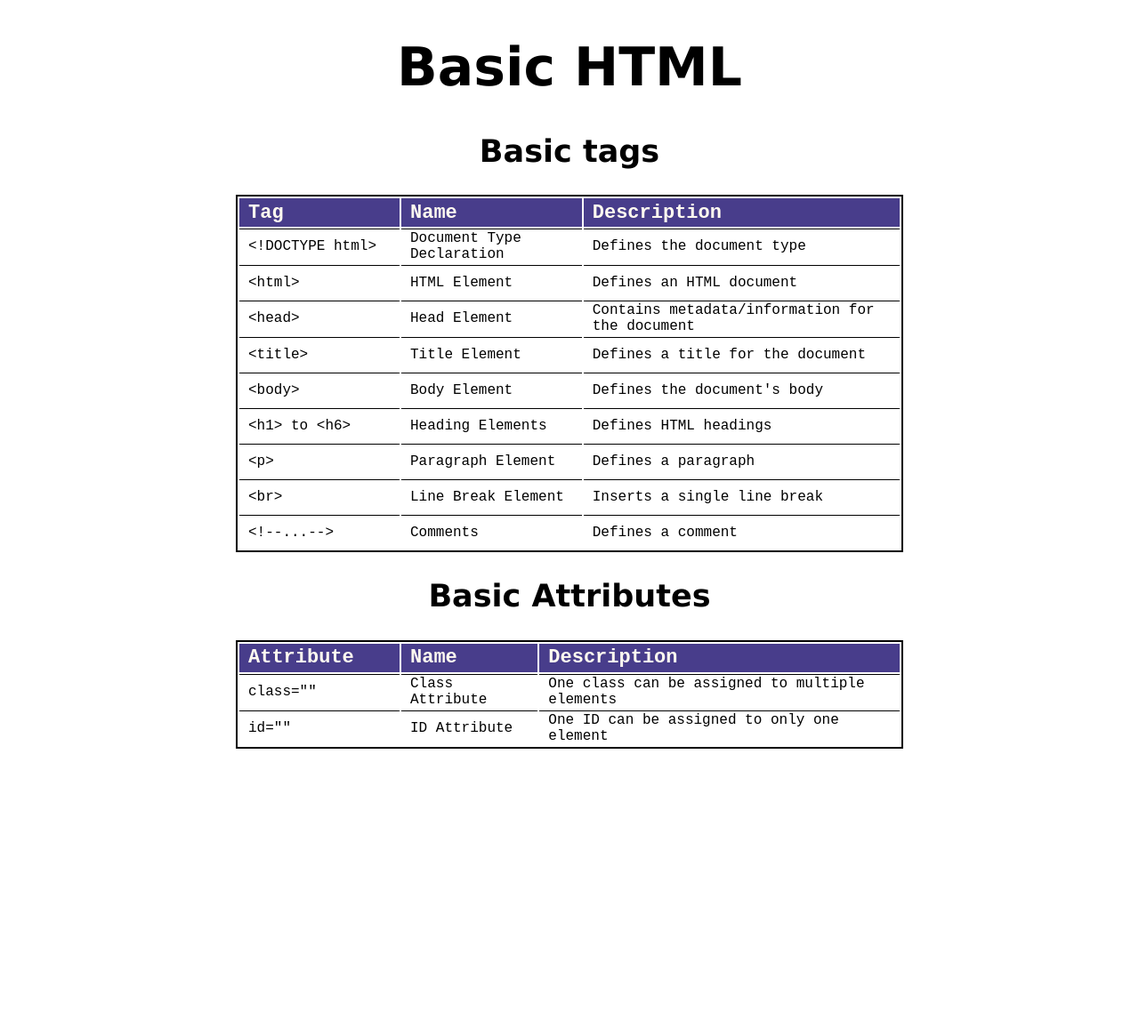
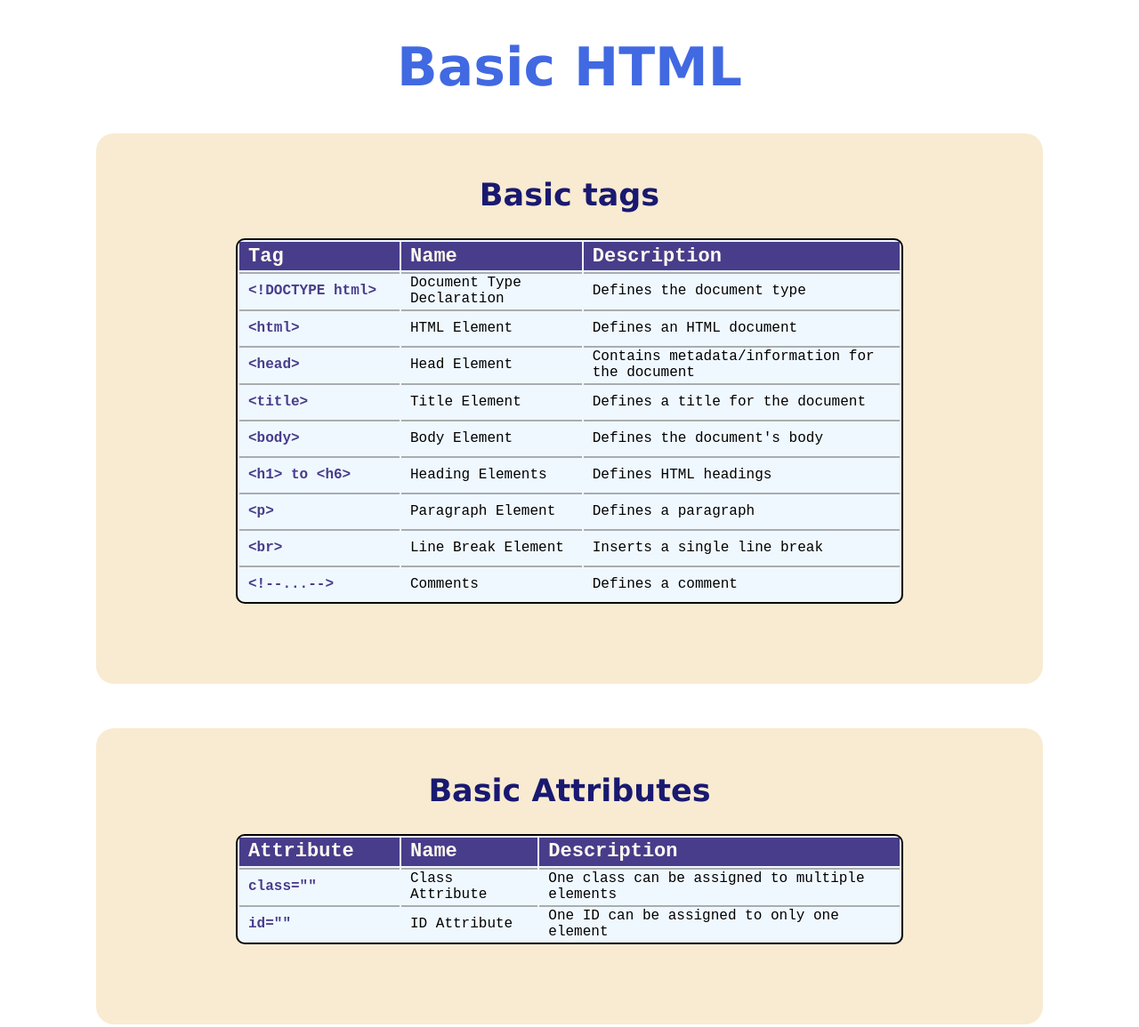
Before and after one commit to Radensuaso/html-cheatsheet, a plain HTML site: page index.html in a window 1280 px wide. Shown: the whole page at 89% size. Before the commit the page ends 850 px from the top, so only its background shows below. Drawn offline with Linux system fonts and the light colour scheme.

Commit message:
Finnished the project

```diff
--- a/index.html
+++ b/index.html
@@ -9,6 +9,7 @@
 </head>
 <body>
     <h1>Basic HTML</h1>
+    <section id="tags">
         <h2>Basic tags</h2>
         <table>
             <thead>
@@ -20,54 +21,56 @@
             </thead>
             <tbody>
                 <tr>
-                <td class="tag">&lt;!DOCTYPE html&gt;</th>
+                    <td class="symbol">&lt;!DOCTYPE html&gt;</th>
                     <td>Document Type Declaration</td>
                     <td>Defines the document type</td>
                 </tr>
                 <tr>
-                <td class="tag">&lt;html&gt;</th>
+                    <td class="symbol">&lt;html&gt;</th>
                     <td>HTML Element</td>
                     <td>Defines an HTML document</td>
                 </tr>
                 <tr>
-                <td class="tag">&lt;head&gt;</th>
+                    <td class="symbol">&lt;head&gt;</th>
                     <td>Head Element</td>
                     <td>Contains metadata/information for the document
                     </td>
                 </tr>
                 <tr>
-                <td class="tag">&lt;title&gt;</th>
+                    <td class="symbol">&lt;title&gt;</th>
                     <td>Title Element</td>
                     <td>Defines a title for the document</td>
                 </tr>
                 </tr>
                 <tr>
-                <td class="tag">&lt;body&gt;</th>
+                    <td class="symbol">&lt;body&gt;</th>
                     <td>Body Element</td>
                     <td>Defines the document's body</td>
                 </tr>
                 <tr>
-                <td class="tag">&lt;h1&gt; to &lt;h6&gt;</th>
+                    <td class="symbol">&lt;h1&gt; to &lt;h6&gt;</th>
                     <td>Heading Elements</td>
                     <td>Defines HTML headings</td>
                 </tr>
                 <tr>
-                <td class="tag">&lt;p&gt;</th>
+                    <td class="symbol">&lt;p&gt;</th>
                     <td>Paragraph Element</td>
                     <td>Defines a paragraph</td>
                 </tr>
                 <tr>
-                <td class="tag">&lt;br&gt;</th>
+                    <td class="symbol">&lt;br&gt;</th>
                     <td>Line Break Element</td>
                     <td>Inserts a single line break</td>
                 </tr>
                 <tr>
-                <td class="tag">&lt;!--...--&gt;</th>
+                    <td class="symbol">&lt;!--...--&gt;</th>
                     <td>Comments</td>
                     <td>Defines a comment</td>
                 </tr>
             </tbody>
         </table>
+    </section>
+    <section id="attributes">
         <h2>Basic Attributes</h2>
         <table>
             <thead>
@@ -79,16 +82,17 @@
             </thead>
             <tbody>
                 <tr>
-                <td class="tag">class=""</th>
+                    <td class="symbol">class=""</th>
                     <td>Class Attribute</td>
                     <td>One class can be assigned to multiple elements</td>
                 </tr>
                 <tr>
-                <td class="tag">id=""</th>
+                    <td class="symbol">id=""</th>
                     <td>ID Attribute</td>
                     <td>One ID can be assigned to only one element</td>
                 </tr>
             </tbody>
         </table>
+    </section>
 </body>
 </html>
--- a/styles.css
+++ b/styles.css
@@ -9,10 +9,12 @@ h1, h2 {
 
 h1 {
     font-size: 60px;
+    color: royalblue;
 }
 
 h2 {
     font-size: 35px;
+    color: midnightblue;
 }
 
  table {
@@ -23,6 +25,8 @@ h2 {
     margin-left: auto;
     margin-right: auto;
     vertical-align: middle;
+    background-color: aliceblue;
+    border-radius: 10px;
 }
 
 th {
@@ -33,13 +37,29 @@ th {
     height: 30px;
 }
 
-.tag {
-    width: 160px;
-}
-
 td {
-    border-top: 1px solid;
+    border-top: 2px solid rgba(0, 0, 0, 0.3);
     height: 35px;
     padding-right: 10px;
     padding-left: 10px;
 }
+
+.symbol {
+    width: 160px;
+    color: darkslateblue;
+    font-weight: bolder;
+}
+
+#tags {
+    padding: 20px 0px 90px 0px;
+    background-color: rgba(245, 222, 179, 0.6);
+    margin: 0px 100px 0px 100px;
+    border-radius: 20px;
+}
+
+#attributes {
+    padding: 20px 0px 90px 0px;
+    background-color: rgba(245, 222, 179, 0.6);
+    margin: 50px 100px 0px 100px;
+    border-radius: 20px;
+}
```
Lines whose indentation alone changed are shown as unchanged.
